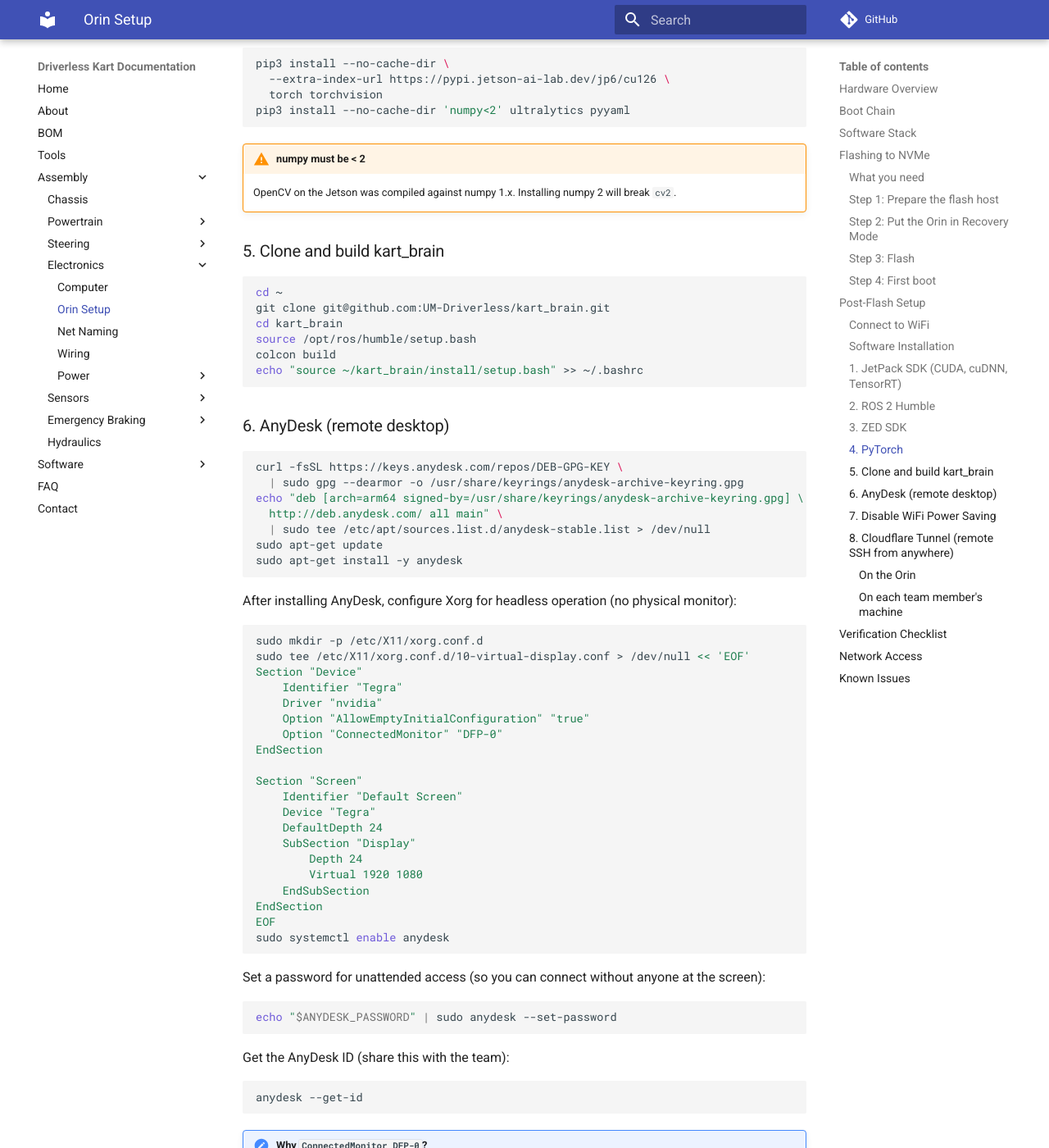
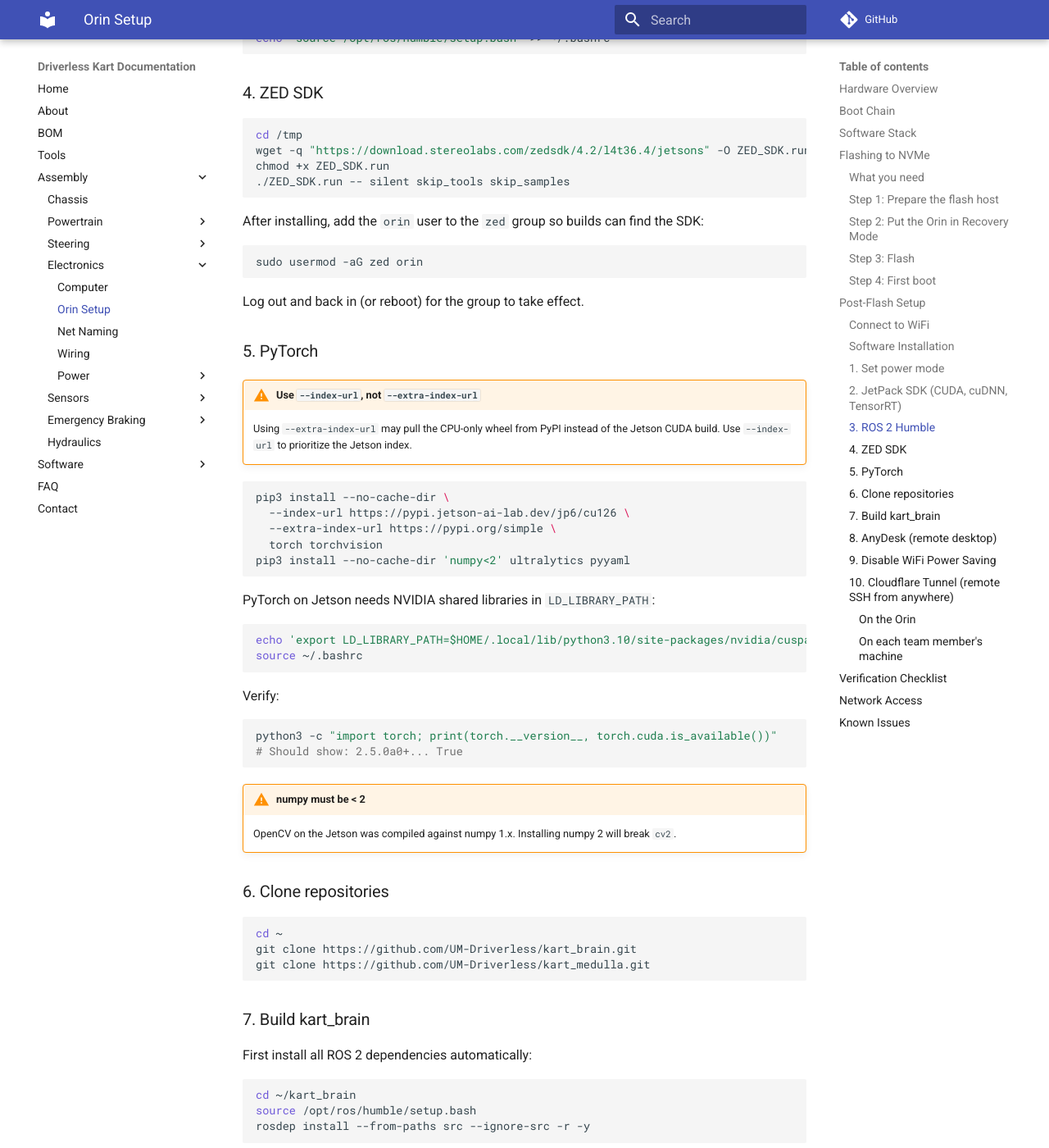
Before and after one commit to UM-Driverless/kart_docs, an MkDocs documentation site: the page built from docs/assembly/electronics/orin-setup.md, in a window 1280 px wide and 1400 px high, scrolled down 5235 px. Shown: the whole window at 82% size. Built offline with MkDocs 1.6.1 and Material for MkDocs 9.7.7, drawn with Linux system fonts in a browser that asks for light colours; comment, search, counter and statistics services are not loaded; some of the changed text lies outside the part shown.

Commit message:
Update Orin setup guide with lessons from latest flash
- Fix PyTorch install (use --index-url to get Jetson CUDA build, not CPU)
- Add LD_LIBRARY_PATH for cusparselt/nvjitlink libs
- Add power mode (50W), CUDA PATH, ZED group fix, rosdep install
- Add kart_medulla clone, reorder steps logically (1-10)
- Add AnyDesk display resolution fix (1600x900 dummy plug limit)
- Update known issues with real workarounds
- Cross-link from Software section and Getting Started to this guide
- Remove duplicated Orin setup instructions from getting-started.md

Co-Authored-By: Claude Opus 4.6 (1M context) <noreply@anthropic.com>

````diff
--- a/docs/assembly/electronics/orin-setup.md
+++ b/docs/assembly/electronics/orin-setup.md
@@ -46,7 +46,7 @@ The flash tool writes to all three. This is expected.
 | TensorRT | 10.x | `sudo apt install nvidia-jetpack` |
 | ROS 2 | Humble | apt (ROS 2 repos) |
 | ZED SDK | 4.2 | Installer from Stereolabs (L4T 36.4 build, compatible with 36.5) |
-| PyTorch | 2.10 | NVIDIA Jetson AI Lab wheels |
+| PyTorch | 2.5.0 (Jetson build) | NVIDIA Jetson AI Lab wheels |
 | Python | 3.10 (system) | Pre-installed |
 
 !!! note "Why ZED SDK 4.2 and not 5.2?"
@@ -152,21 +152,34 @@ Connect to the university network during the first-boot wizard or from Settings:
 
 ### Software Installation
 
-### 1. JetPack SDK (CUDA, cuDNN, TensorRT)
+### 1. Set power mode
+
+The Orin defaults to 30W. Switch to 50W for full performance (requires reboot):
 
 ```bash
-sudo apt-get update
-sudo apt-get install -y nvidia-jetpack
+sudo nvpmodel -m 3   # MODE_50W (type "yes" when prompted to reboot)
 ```
 
-This is a large install (~5-7 GB). Verify:
+After reboot, verify: `sudo nvpmodel -q` → `MODE_50W`.
+
+### 2. JetPack SDK (CUDA, cuDNN, TensorRT)
+
+JetPack comes pre-installed with the flash. Add CUDA to your PATH:
+
+```bash
+echo 'export PATH=/usr/local/cuda/bin:$PATH' >> ~/.bashrc
+echo 'export PATH=$HOME/.local/bin:$PATH' >> ~/.bashrc
+source ~/.bashrc
+```
+
+Verify:
 
 ```bash
 nvcc --version   # Should show CUDA 12.6
 dpkg -l | grep tensorrt   # Should show TensorRT 10.x
 ```
 
-### 2. ROS 2 Humble
+### 3. ROS 2 Humble
 
 ```bash
 sudo apt install -y software-properties-common curl
@@ -189,30 +202,72 @@ chmod +x ZED_SDK.run
 ./ZED_SDK.run -- silent skip_tools skip_samples
 ```
 
-### 4. PyTorch
+After installing, add the `orin` user to the `zed` group so builds can find the SDK:
+
+```bash
+sudo usermod -aG zed orin
+```
+
+Log out and back in (or reboot) for the group to take effect.
+
+### 5. PyTorch
+
+!!! warning "Use `--index-url`, not `--extra-index-url`"
+    Using `--extra-index-url` may pull the CPU-only wheel from PyPI instead of the Jetson CUDA build. Use `--index-url` to prioritize the Jetson index.
 
 ```bash
 pip3 install --no-cache-dir \
-  --extra-index-url https://pypi.jetson-ai-lab.dev/jp6/cu126 \
+  --index-url https://pypi.jetson-ai-lab.dev/jp6/cu126 \
+  --extra-index-url https://pypi.org/simple \
   torch torchvision
 pip3 install --no-cache-dir 'numpy<2' ultralytics pyyaml
+```
+
+PyTorch on Jetson needs NVIDIA shared libraries in `LD_LIBRARY_PATH`:
+
+```bash
+echo 'export LD_LIBRARY_PATH=$HOME/.local/lib/python3.10/site-packages/nvidia/cusparselt/lib:$HOME/.local/lib/python3.10/site-packages/nvidia/nvjitlink/lib:$LD_LIBRARY_PATH' >> ~/.bashrc
+source ~/.bashrc
+```
+
+Verify:
+
+```bash
+python3 -c "import torch; print(torch.__version__, torch.cuda.is_available())"
+# Should show: 2.5.0a0+... True
 ```
 
 !!! warning "numpy must be < 2"
     OpenCV on the Jetson was compiled against numpy 1.x. Installing numpy 2 will break `cv2`.
 
-### 5. Clone and build kart_brain
+### 6. Clone repositories
 
 ```bash
 cd ~
-git clone git@github.com:UM-Driverless/kart_brain.git
-cd kart_brain
+git clone https://github.com/UM-Driverless/kart_brain.git
+git clone https://github.com/UM-Driverless/kart_medulla.git
+```
+
+### 7. Build kart_brain
+
+First install all ROS 2 dependencies automatically:
+
+```bash
+cd ~/kart_brain
 source /opt/ros/humble/setup.bash
+rosdep install --from-paths src --ignore-src -r -y
+```
+
+Then build:
+
+```bash
 colcon build
 echo "source ~/kart_brain/install/setup.bash" >> ~/.bashrc
 ```
 
-### 6. AnyDesk (remote desktop)
+See the [kart_brain repo](https://github.com/UM-Driverless/kart_brain) for package details and usage.
+
+### 8. AnyDesk (remote desktop)
 
 ```bash
 curl -fsSL https://keys.anydesk.com/repos/DEB-GPG-KEY \
@@ -261,10 +316,16 @@ Get the AnyDesk ID (share this with the team):
 anydesk --get-id
 ```
 
+After reboot, the display may default to 1024x768. Set 1600x900 (max supported by the dummy plug):
+
+```bash
+DISPLAY=:0 xrandr --output DP-0 --mode 1600x900
+```
+
 !!! note "Why `ConnectedMonitor DFP-0`?"
-    The DP-to-HDMI adapter with a dummy HDMI plug doesn't provide proper EDID. Without this option, the NVIDIA driver sees both DFP-0 and DFP-1 as "disconnected", so Xorg has no screen and AnyDesk gets a black framebuffer. Forcing `ConnectedMonitor DFP-0` makes the driver create a framebuffer on the DisplayPort output regardless.
+    The DP-to-HDMI adapter with a dummy HDMI plug doesn't provide proper EDID. Without this option, the NVIDIA driver sees both DFP-0 and DFP-1 as "disconnected", so Xorg has no screen and AnyDesk gets a black framebuffer. Forcing `ConnectedMonitor DFP-0` makes the driver create a framebuffer on the DisplayPort output regardless. The dummy plug caps resolution at 1600x900.
 
-### 7. Disable WiFi Power Saving
+### 9. Disable WiFi Power Saving
 
 WiFi power management causes intermittent SSH dropouts — the kernel puts the adapter to sleep under load. Disable it permanently:
 
@@ -281,7 +342,7 @@ sudo chmod +x /etc/NetworkManager/dispatcher.d/99-wifi-powersave-off
 !!! note "Interface name"
     The WiFi interface is `wlP1p1s0` on the AGX Orin (not `wlan0`). Verify with `ip link show`.
 
-### 8. Cloudflare Tunnel (remote SSH from anywhere)
+### 10. Cloudflare Tunnel (remote SSH from anywhere)
 
 This lets anyone on the team SSH into the Orin from outside the university network — no open ports, no VPN.
 
@@ -350,6 +411,7 @@ No Cloudflare account needed for team members — only the tunnel owner.
 
 ## Verification Checklist
 
+- [ ] Power mode: `sudo nvpmodel -q` → `MODE_50W`
 - [ ] NVMe is root: `df -h /` shows `/dev/nvme0n1p1`
 - [ ] CUDA: `nvcc --version` → 12.6
 - [ ] TensorRT: `dpkg -l | grep tensorrt` → 10.x
@@ -378,7 +440,9 @@ No Cloudflare account needed for team members — only the tunnel owner.
 | Issue | Workaround |
 |---|---|
 | ZED needs re-plug after reboot | Unplug and replug USB |
-| torch needs `LD_LIBRARY_PATH` | `export LD_LIBRARY_PATH=/home/orin/.local/lib/python3.10/site-packages/nvidia/nvjitlink/lib:$LD_LIBRARY_PATH` |
+| torch `libcusparseLt.so.0` not found | Add NVIDIA pip package libs to `LD_LIBRARY_PATH` (done in step 5) |
+| PyTorch installs CPU-only wheel | Use `--index-url` (not `--extra-index-url`) for the Jetson AI Lab index (see step 5) |
 | numpy >= 2 breaks cv2 | Pin to `numpy<2` |
-| BGR/RGB swap in YOLO debug image | Fixed in `yolo_detector_node.py` — always convert RGB back to BGR before publishing as "bgr8" |
-| No HDMI port | Use DP-to-HDMI adapter |
+| ZED SDK not readable by `orin` user | Add `orin` to `zed` group: `sudo usermod -aG zed orin` (done in step 4) |
+| AnyDesk resolution too low | Run `DISPLAY=:0 xrandr --output DP-0 --mode 1600x900` after reboot |
+| No HDMI port | Use DP-to-HDMI adapter + dummy HDMI plug for headless AnyDesk |
````
Also changed, not shown: other parts of docs/assembly/electronics/orin-setup.md (+1 -1 lines), docs/software/index.md (+3 -0 lines), docs/software/ros2/getting-started.md (+2 -25 lines).
